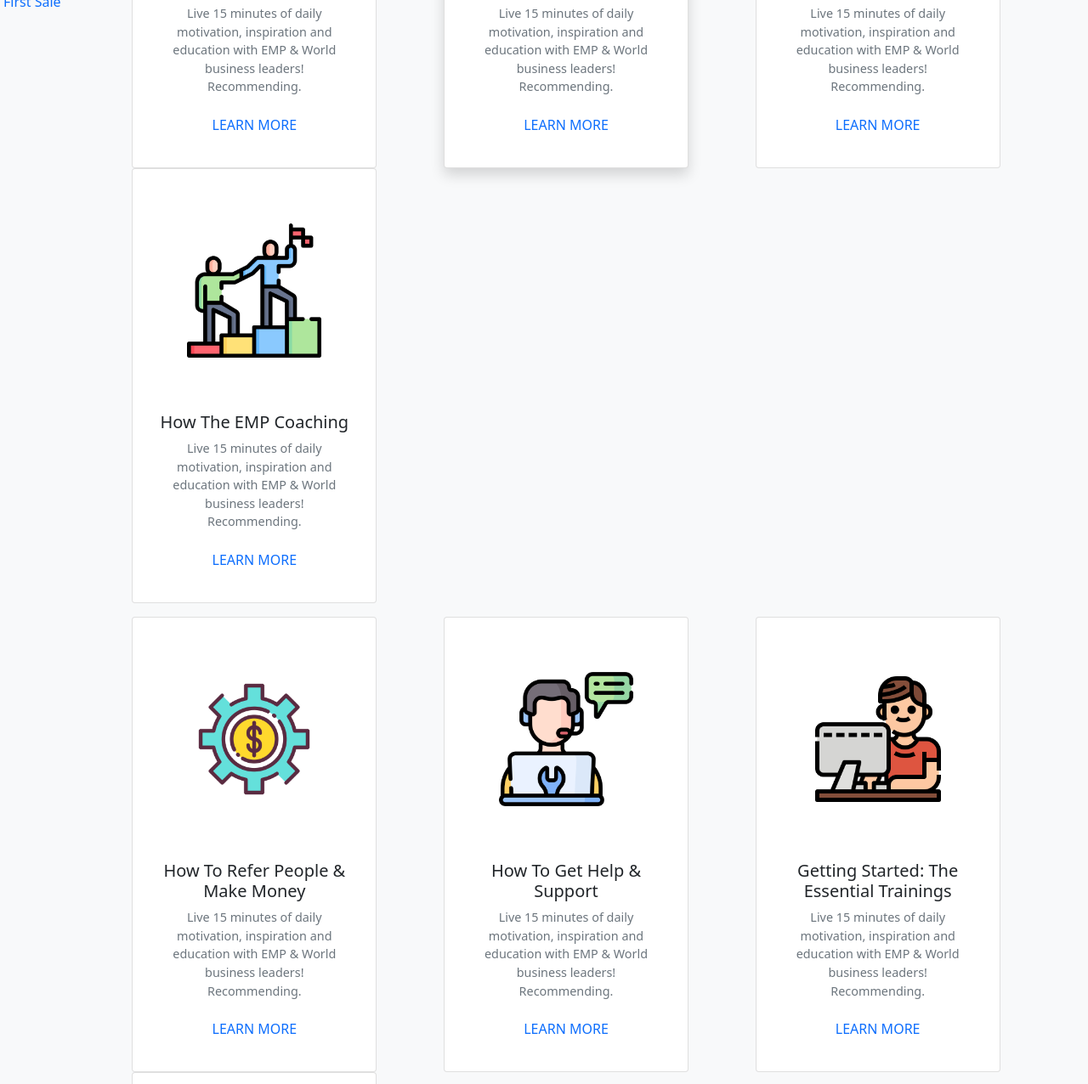
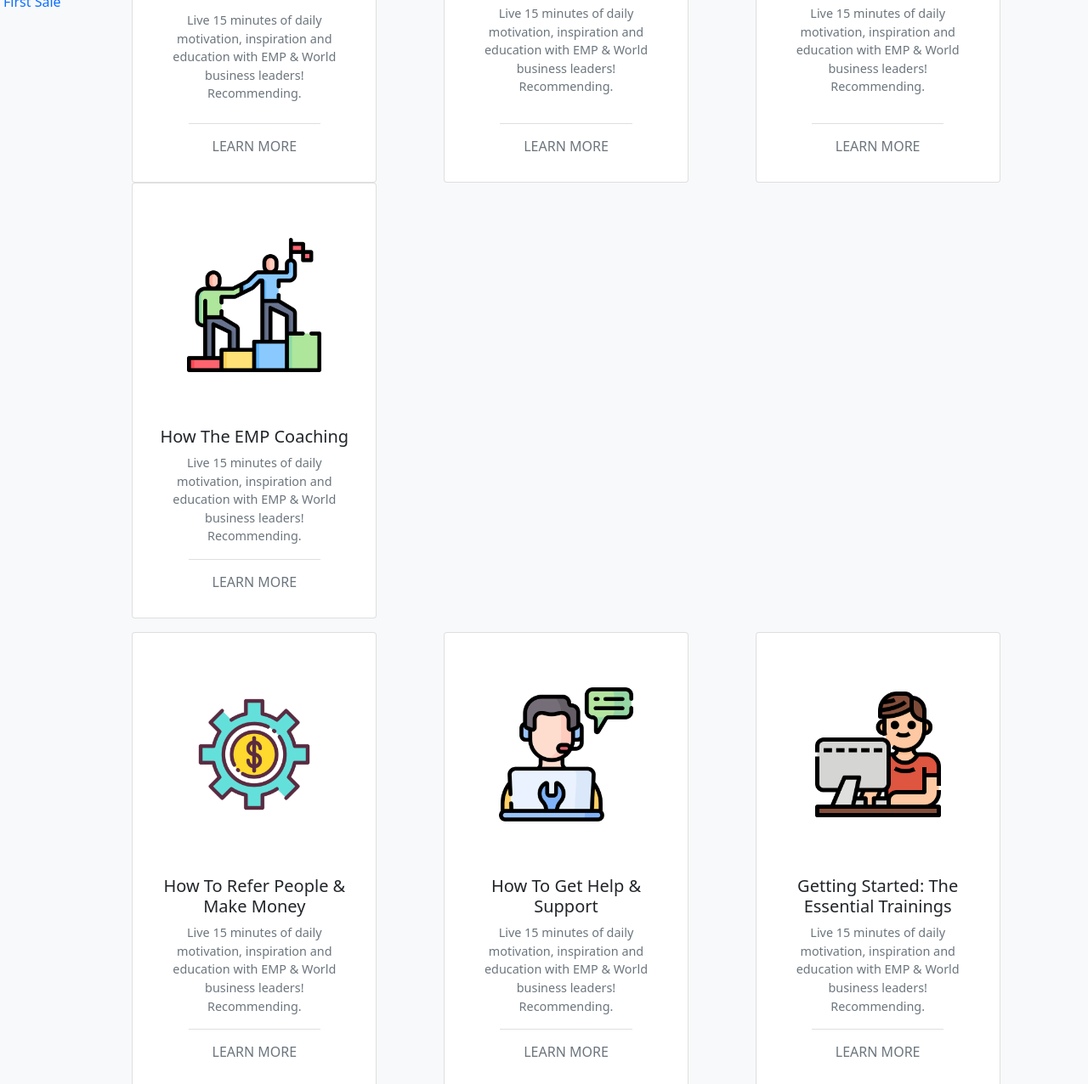
Before and after one commit to z3no/challenge-bootstrap, a plain HTML site: page grid-away-grid-ahoy/index.html in a window 1280 px wide. Shown: the part 346-1622 px from the top of the page at 85% size. Drawn offline with nearby package versions, Linux system fonts and the light colour scheme.

Commit message:
damn you buttons aand shadow

```diff
--- a/grid-away-grid-ahoy/index.html
+++ b/grid-away-grid-ahoy/index.html
@@ -16,8 +16,11 @@
 
 <body class="bg-light">
     <div class="container-fluid">
+        <div class="row">
 
-        <div class="row">
+
+            <!-- NAVBAR -->
+
             <div class="col-1 px-1 position-fixed" id="sticky-sidebar">
                 <nav class ="navbar bg-light">
                     <ul class ="nav navbar-nav">
@@ -51,26 +54,34 @@
                     </ul>
                 </nav>
             </div>
+
+
+            <!-- Content cards -->
+
             <div class="col offset-1" id="main">
                 <div class="container">
                     <div class="row p-2">
-                        <div class="col">
+                        <div class="col hover-shadow">
                             <div class="card text-center h-100 p-3" style="width: 18rem;">
                                 <img src="images/office.png" class="card-img-top img-fluid p-5" alt="Office tour">
                                 <div class="card-body">
                                     <h5 class="card-title">Your EMP Back Office Tour</h5>
-                                    <p class="card-text text-muted" style="font-size: 0.9em;">Live 15 minutes of daily motivation, inspiration and education with EMP & World business leaders! Recommending.</p>
-                                    <button type="button" class="btn btn-outline-primary rounded-pill border-0 text-uppercase">Learn More</button>
+                                    <p class="card-text text-muted p-2" style="font-size: 0.9em;">Live 15 minutes of daily motivation, inspiration and education with EMP & World business leaders! Recommending.</p>
+                                </div>
+                                <div class="card-footer bg-transparent mx-auto">
+                                    <button type="button" class="btn btn-outline-secondary rounded-pill border-0 text-uppercase">Learn More</button>
                                 </div>
                             </div>
                         </div>
                         <div class="col">
-                            <div class="card text-center h-100 shadow p-3 bg-body rounded" style="width: 18rem;">
+                            <div class="card text-center h-100 p-3 bg-body rounded" style="width: 18rem;">
                                 <img src="images/tools.png" class="card-img-top img-fluid p-5" alt="Insider tools & benefits">
                                 <div class="card-body">
                                     <h5 class="card-title">An Overview of Insider Tools & Benefits</h5>
                                     <p class="card-text text-muted" style="font-size: 0.9em;">Live 15 minutes of daily motivation, inspiration and education with EMP & World business leaders! Recommending.</p>
-                                    <a href="#" class="btn btn-outline-primary rounded-pill border-0 text-uppercase">Learn More</a>
+                                </div>
+                                <div class="card-footer bg-transparent mx-auto">
+                                    <button type="button" class="btn btn-outline-secondary rounded-pill border-0 text-uppercase">Learn More</button>
                                 </div>
                             </div>
                         </div>
@@ -80,7 +91,9 @@
                                 <div class="card-body">
                                     <h5 class="card-title">The EMP Affilliate Compensation Plan</h5>
                                     <p class="card-text text-muted" style="font-size: 0.9em;">Live 15 minutes of daily motivation, inspiration and education with EMP & World business leaders! Recommending.</p>
-                                    <a href="#" class="btn btn-outline-primary rounded-pill border-0 text-uppercase">Learn More</a>
+                                </div>
+                                <div class="card-footer bg-transparent mx-auto">
+                                    <button type="button" class="btn btn-outline-secondary rounded-pill border-0 text-uppercase">Learn More</button>
                                 </div>
                             </div>
                         </div>
@@ -90,7 +103,9 @@
                                 <div class="card-body">
                                     <h5 class="card-title">How The EMP Coaching</h5>
                                     <p class="card-text text-muted" style="font-size: 0.9em;">Live 15 minutes of daily motivation, inspiration and education with EMP & World business leaders! Recommending.</p>
-                                    <a href="#" class="btn btn-outline-primary rounded-pill border-0 text-uppercase">Learn More</a>
+                                </div>
+                                <div class="card-footer bg-transparent mx-auto">
+                                    <button type="button" class="btn btn-outline-secondary rounded-pill border-0 text-uppercase">Learn More</button>
                                 </div>
                             </div>
                         </div>
@@ -102,7 +117,9 @@
                                 <div class="card-body">
                                     <h5 class="card-title">How To Refer People & Make Money</h5>
                                     <p class="card-text text-muted" style="font-size: 0.9em;">Live 15 minutes of daily motivation, inspiration and education with EMP & World business leaders! Recommending.</p>
-                                    <a href="#" class="btn btn-outline-primary rounded-pill border-0 text-uppercase">Learn More</a>
+                                </div>
+                                <div class="card-footer bg-transparent mx-auto">
+                                    <button type="button" class="btn btn-outline-secondary rounded-pill border-0 text-uppercase">Learn More</button>
                                 </div>
                             </div>
                         </div>
@@ -112,7 +129,9 @@
                                 <div class="card-body">
                                     <h5 class="card-title">How To Get Help & Support</h5>
                                     <p class="card-text text-muted" style="font-size: 0.9em;">Live 15 minutes of daily motivation, inspiration and education with EMP & World business leaders! Recommending.</p>
-                                    <a href="#" class="btn btn-outline-primary rounded-pill border-0 text-uppercase">Learn More</a>
+                                </div>
+                                <div class="card-footer bg-transparent mx-auto">
+                                    <button type="button" class="btn btn-outline-secondary rounded-pill border-0 text-uppercase">Learn More</button>
                                 </div>
                             </div>
                         </div>
@@ -122,7 +141,9 @@
                                 <div class="card-body">
                                     <h5 class="card-title">Getting Started: The Essential Trainings</h5>
                                     <p class="card-text text-muted" style="font-size: 0.9em;">Live 15 minutes of daily motivation, inspiration and education with EMP & World business leaders! Recommending.</p>
-                                    <a href="#" class="btn btn-outline-primary rounded-pill border-0 text-uppercase">Learn More</a>
+                                </div>
+                                <div class="card-footer bg-transparent mx-auto">
+                                    <button type="button" class="btn btn-outline-secondary rounded-pill border-0 text-uppercase">Learn More</button>
                                 </div>
                             </div>
                         </div>
@@ -132,7 +153,9 @@
                                 <div class="card-body">
                                     <h5 class="card-title">The Fastest Way To Get Your First Sale</h5>
                                     <p class="card-text text-muted" style="font-size: 0.9em;">Live 15 minutes of daily motivation, inspiration and education with EMP & World business leaders! Recommending.</p>
-                                    <a href="#" class="btn btn-outline-primary rounded-pill border-0 text-uppercase">Learn More</a>
+                                </div>
+                                <div class="card-footer bg-transparent mx-auto">
+                                    <button type="button" class="btn btn-outline-secondary rounded-pill border-0 text-uppercase">Learn More</button>
                                 </div>
                             </div>
                         </div>
```
